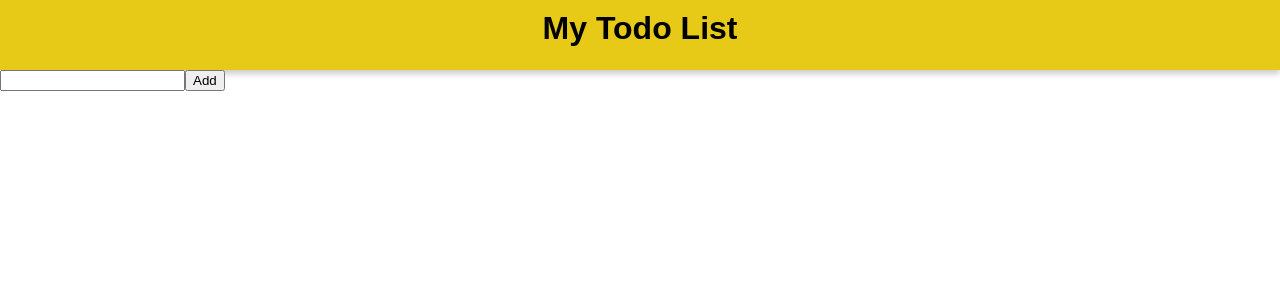
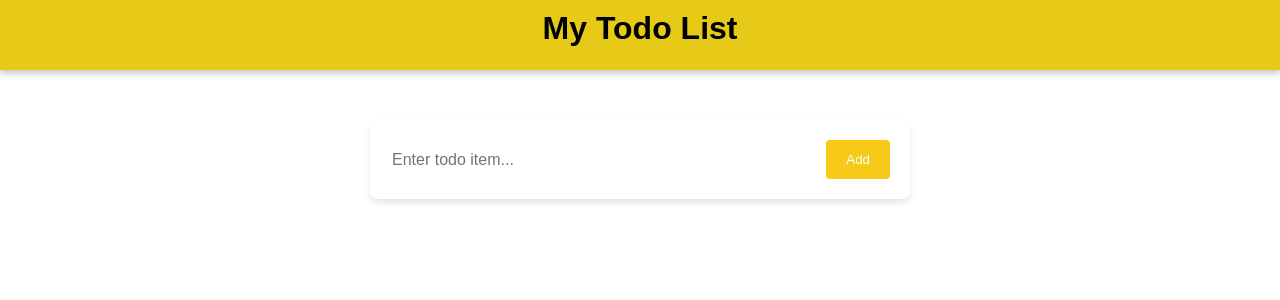
Before and after one commit to AmirTaki/toDoList-react, a React (Vite) app: page / in a window 1280 px wide. Shown: the top 300 px of the page. Built offline with nearby package versions, Linux system fonts and the light colour scheme.

Commit message:
Styling The Form

```diff
--- a/src/components/Form.jsx
+++ b/src/components/Form.jsx
@@ -1,4 +1,5 @@
 import { useState } from "react";
+import styles from "./form.module.css"
 
 export default function Form ({todoList, setTodoList}) {
     const[todo, setTodo] = useState("")
@@ -9,13 +10,17 @@ export default function Form ({todoList, setTodoList}) {
     }
     return (
         <>
-            <form onSubmit={handelSubmit}>
-                <input
+            <form className={styles.todoform} onSubmit={handelSubmit}>
+                <div className={styles.inputContainer}>
+                   <input
+                    className={styles.modernInput}
+                    placeholder="Enter todo item..."
                     onChange={(e)=>setTodo(e.target.value)}
                     type="text"
                     value = {todo}
-                />
-                <button type = "submit">Add</button>
+                    />
+                    <button className={styles.modernButton} type = "submit">Add</button>
+                </div>
             </form>
         </>
     )
--- /dev/null
+++ b/src/components/form.module.css
@@ -0,0 +1,34 @@
+.todoform {
+    background-color: white;
+    border-radius: 8px;
+    padding: 20px;
+    width: 500px;
+    margin: 0 auto;
+    margin-top: 50px;
+    box-shadow: 0 4px 6px rgba(0,  0, 0, .1);
+}
+
+.modernInput {
+    width: 100%;
+    display: block;
+    border: none;
+    color : black;
+    font-size: 16px;
+}
+.modernInput:focus {
+    outline: none;
+}
+
+.modernButton{
+    border: none;
+    border-radius: 4px;
+    background-color: #f7ca18;
+    display: inline-block;
+    padding: 12px 20px;
+    color : #fff;
+    cursor: pointer;
+}
+
+.inputContainer {
+    display: flex;
+}
```
